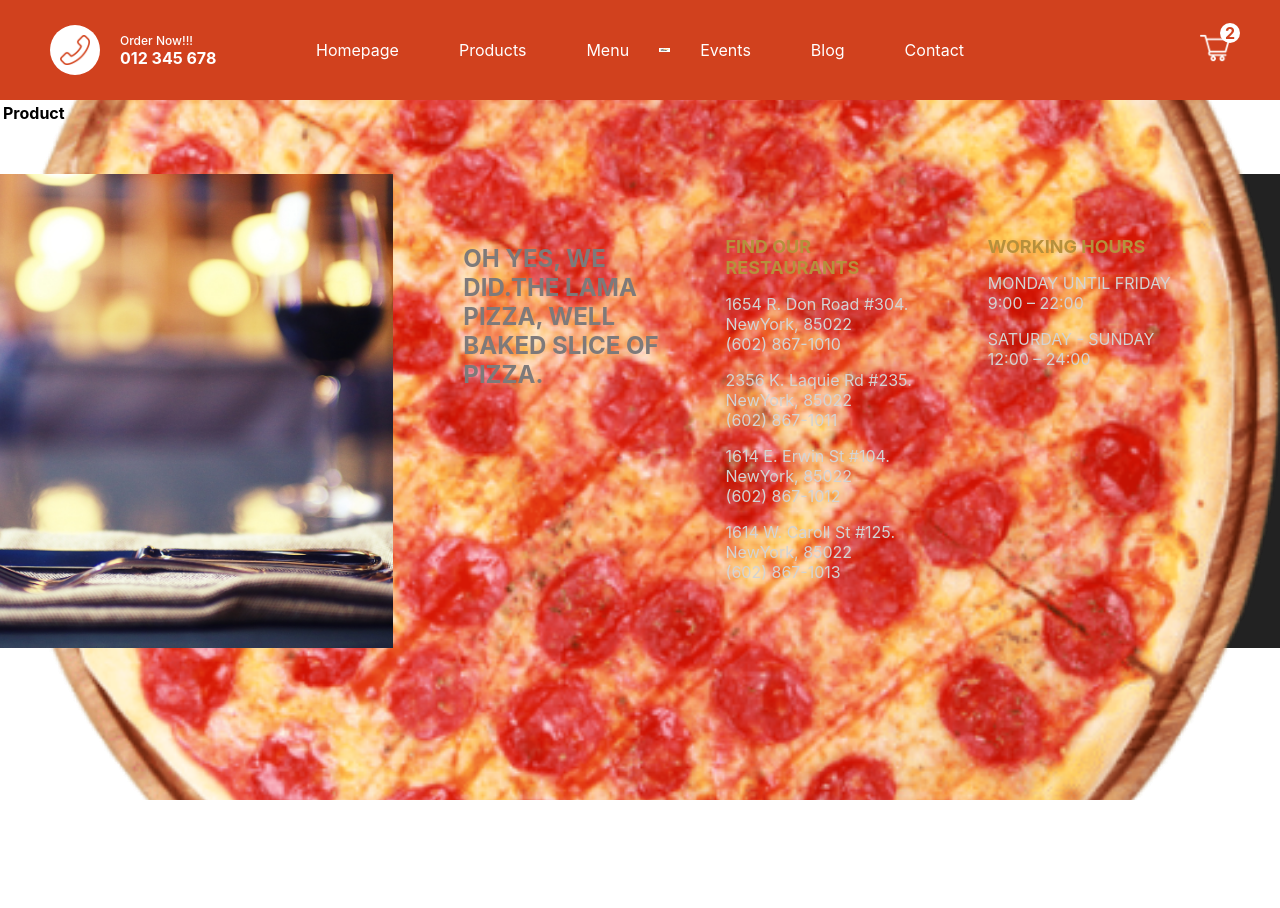
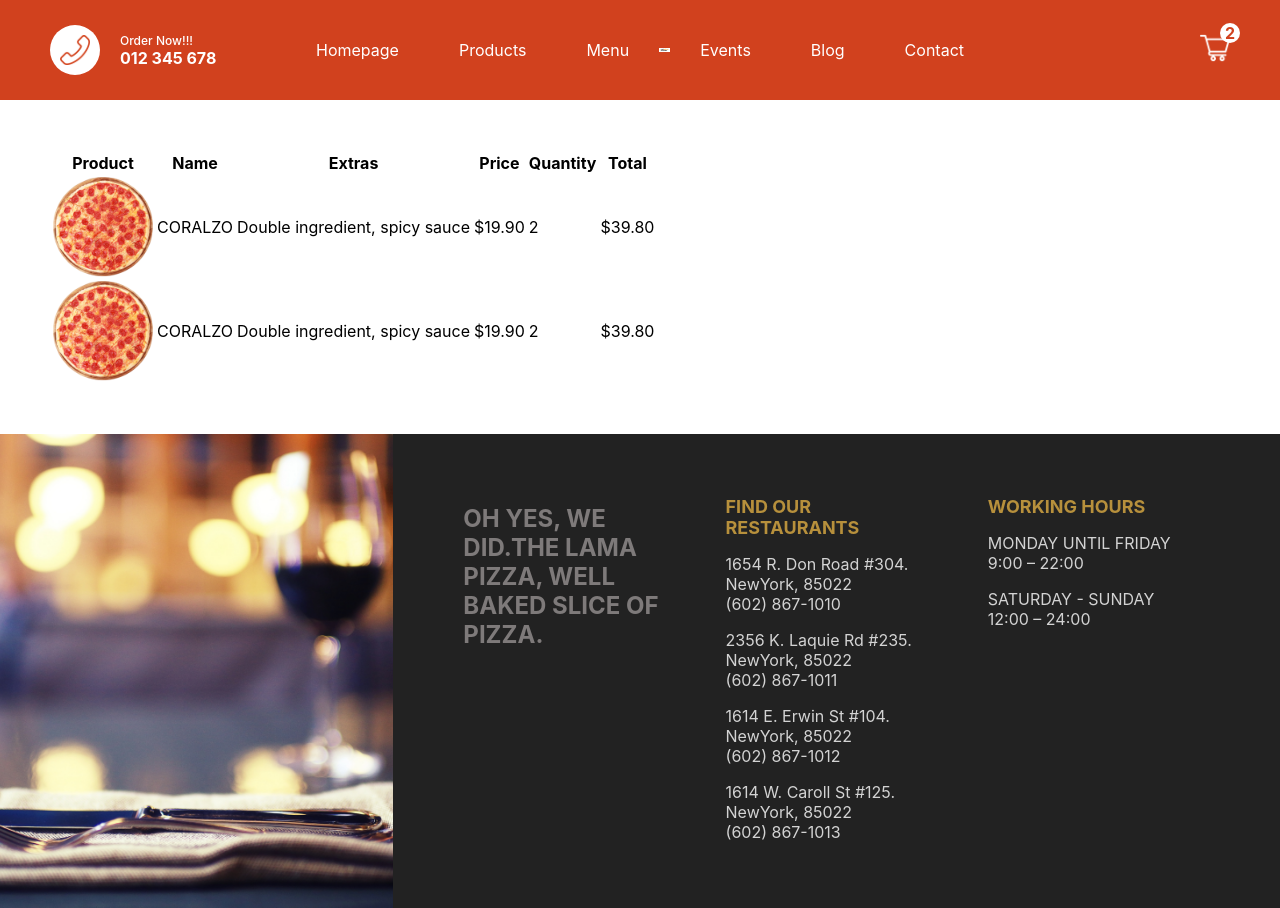
Before and after one commit to al-Reza89/next-food-ordering-app, a Next.js app: page /cart in a window 1280 px wide. Before the commit the page ends 800 px from the top, so only its background shows below. Built offline with nearby package versions, Linux system fonts and the light colour scheme.

Commit message:
overlap problem solve with with position relative

```diff
--- a/styles/Cart.module.css
+++ b/styles/Cart.module.css
@@ -0,0 +1,9 @@
+.container {
+  padding: 50px;
+}
+
+.imgContainer {
+  width: 100px;
+  height: 100px;
+  position: relative;
+}
```
Also changed, not shown: screen-shot/localhost_3000_cart - Google Chrome 7_29_2022 2_57_33 PM.png (added).
